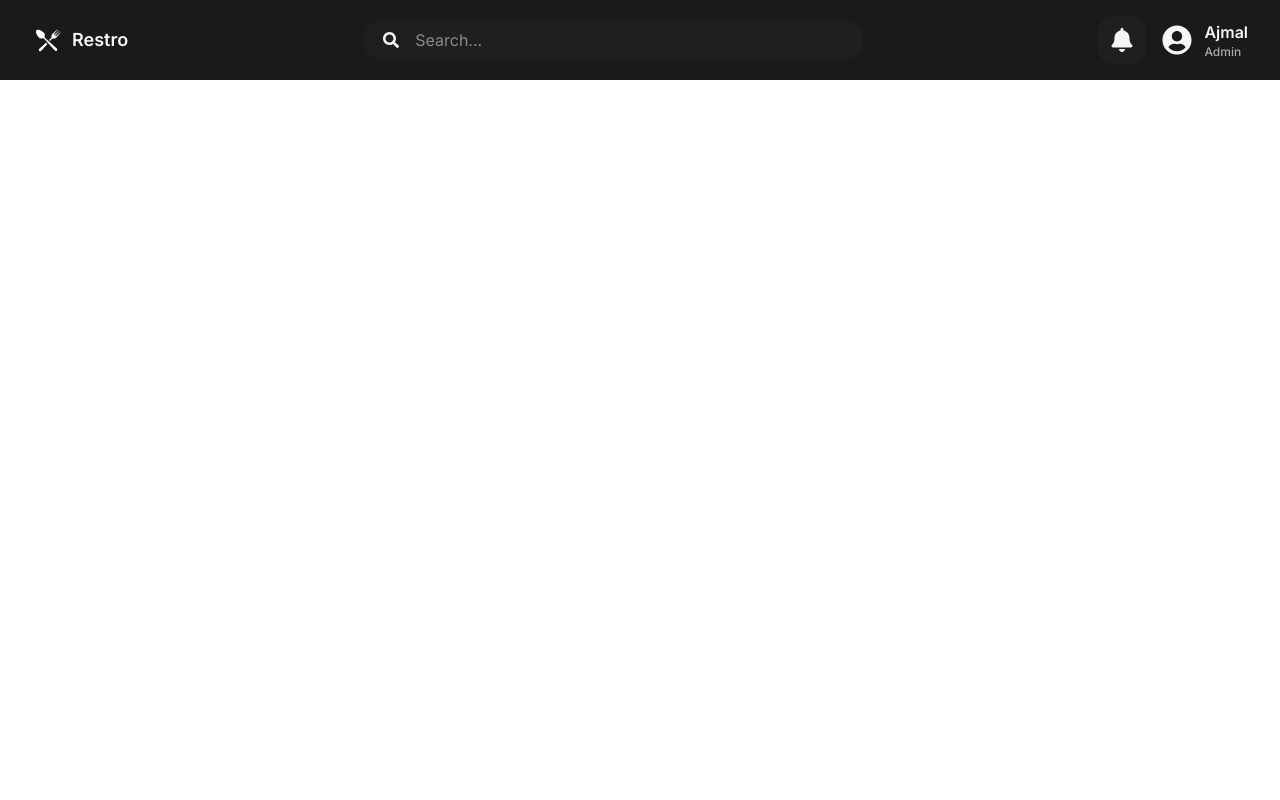
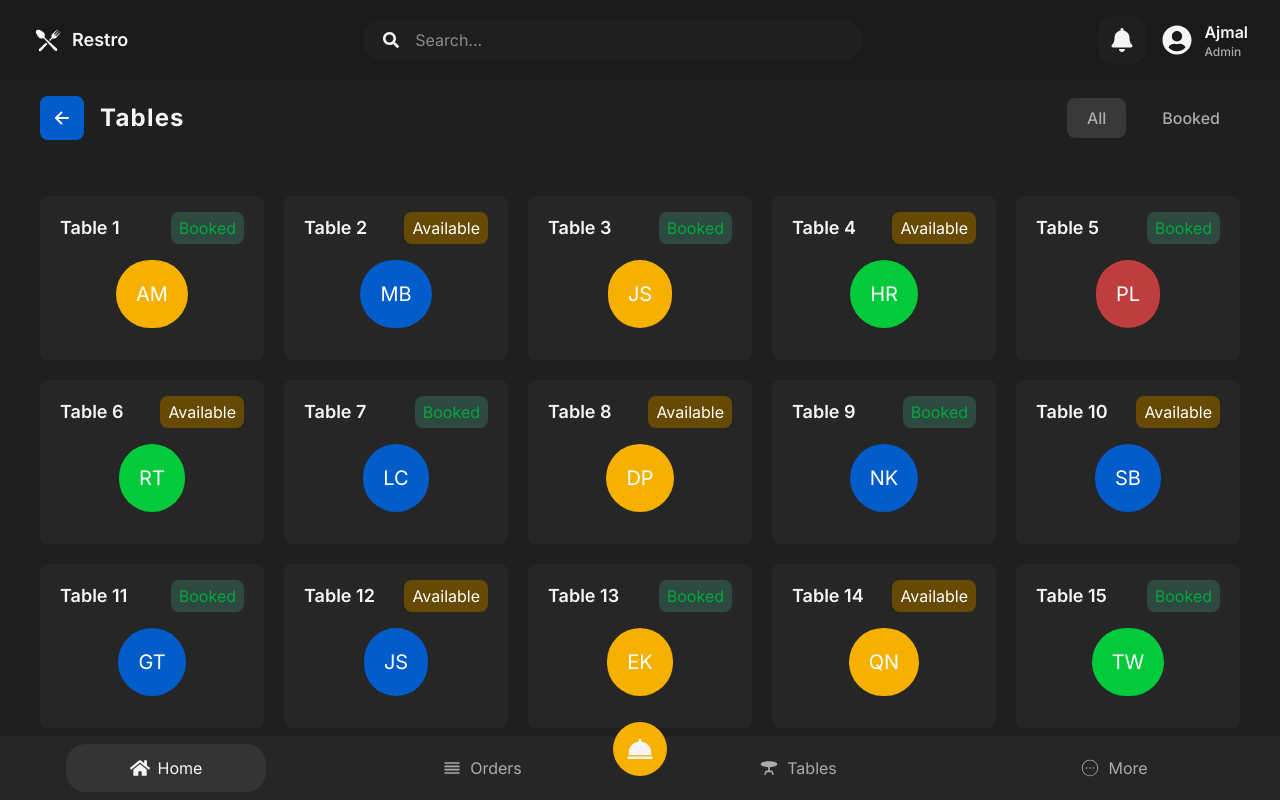
Before and after one commit to muhammedrufaid/pos-system, a React (Vite) app: page /tables in a window 1280 px wide. Before the commit this address had no page. Built offline with nearby package versions, Linux system fonts and the light colour scheme.

Commit message:
tabel update

```diff
--- a/src/App.jsx
+++ b/src/App.jsx
@@ -4,6 +4,7 @@
 import { BrowserRouter as Router, Route, Routes } from 'react-router-dom'
 import { Auth, Home, Orders } from './pages'
 import Headers from './components/shared/Headers'
+import Tables from './pages/Tables'
 
 function App() {
 
@@ -15,6 +16,7 @@
           <Route path="/" element={<Home />} />
           <Route path="/auth" element={<Auth />} />
           <Route path="/orders" element={<Orders />} />
+          <Route path="/tables" element={<Tables />} />
         </Routes>
       </Router>
     </>
--- /dev/null
+++ b/src/components/tables/TableCard.jsx
@@ -0,0 +1,21 @@
+import React from 'react'
+import { FaCheckDouble } from 'react-icons/fa'
+import { getRandomBG } from '../../utils'
+
+const TableCard = ({ key, name, status, initials }) => {
+  return (
+    <div key={key} className=' bg-[#262626] p-4 rounded-lg hover:bg-[#2c2c2c]  cursor-pointer'>
+      <div className='flex items-center justify-between px-1'>
+        <h1 className='text-[#f5f5f5] text-lg font-semibold'>{name}</h1>
+        <p className={`${status === "Booked" ? "text-green-600 bg-[#2e4a40]" : "bg-[#664a04] text-white"} px-2 py-1 rounded-lg `}>
+          {status}
+        </p>
+      </div>
+      <div className='flex items-center justify-center my-4'>
+        <h1 className='text-white rounded-full p-5 text-xl' style={{ backgroundColor: getRandomBG() }}>{initials}</h1>
+      </div>
+    </div>
+  )
+}
+
+export default TableCard
--- /dev/null
+++ b/src/pages/Tables.jsx
@@ -0,0 +1,32 @@
+import React, { useState } from 'react'
+import BottomNav from '../components/shared/BottomNav'
+import BackButton from '../components/shared/BackButton'
+import TableCard from '../components/tables/TableCard'
+import { tables } from '../constants'
+
+const Tables = () => {
+    const [status, setStatus] = useState("all");
+
+    return (
+        <section className='bg-[#1f1f1f] h-[calc(100vh-5rem)] overflow-hidden'>
+            <div className='flex items-center justify-between px-10 py-4'>
+                <div className='flex items-center gap-4'>
+                    <BackButton />
+                    <h1 className='text-[#f5f5f5] text-2xl font-bold tracking-wider'>Tables</h1>
+                </div>
+                <div className='flex items-center justify-around gap-4'>
+                    <button onClick={() => setStatus("all")} className={`text-[#ababab] ${status === "all" && "bg-[#383838] rounded-lg px-5 py-2"}  rounded-lg px-5 py-2 font-medium`}>All</button>
+                    <button onClick={() => setStatus("booked")} className={`text-[#ababab] ${status === "booked" && "bg-[#383838] rounded-lg px-5 py-2"}  rounded-lg px-5 py-2 font-medium`}>Booked</button>
+                </div>
+            </div>
+            <div className='grid grid-cols-5 gap-5 items-center p-10  overflow-y-scroll h-[calc(100vh-13rem)] scrollbar-hide'>
+                {tables.map((table) => {
+                    return (<TableCard key={table.id} name={table.name} status={table.status} initials={table.initial} />);
+                })}
+            </div>
+            <BottomNav />
+        </section>
+    )
+}
+
+export default Tables
--- /dev/null
+++ b/src/utils/index.js
@@ -0,0 +1,9 @@
+export const getRandomBG = () => {
+    const colors = [
+        '#F6b100',
+        '#025cca',
+        '#be3e3f',
+        '#02ca3a'
+    ];
+    return colors[Math.floor(Math.random() * colors.length)];
+}
```
